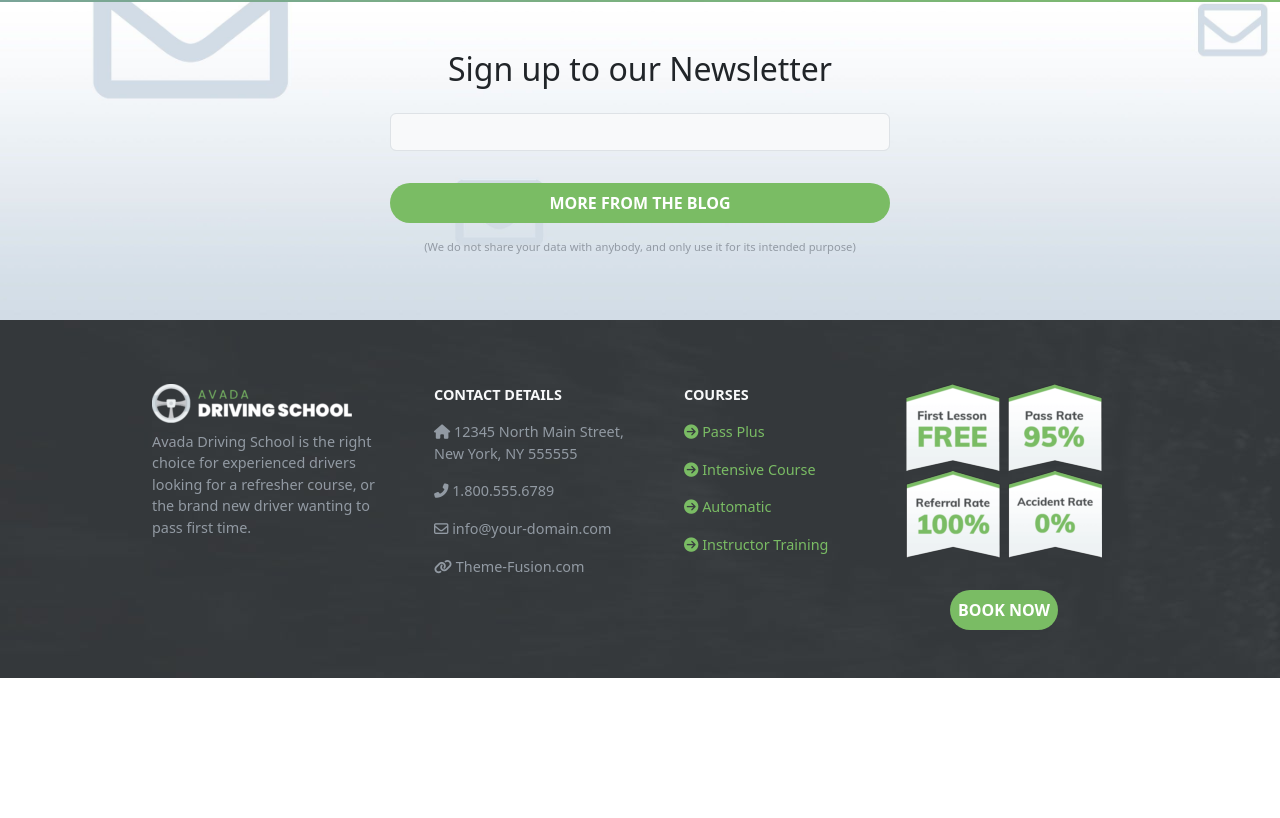
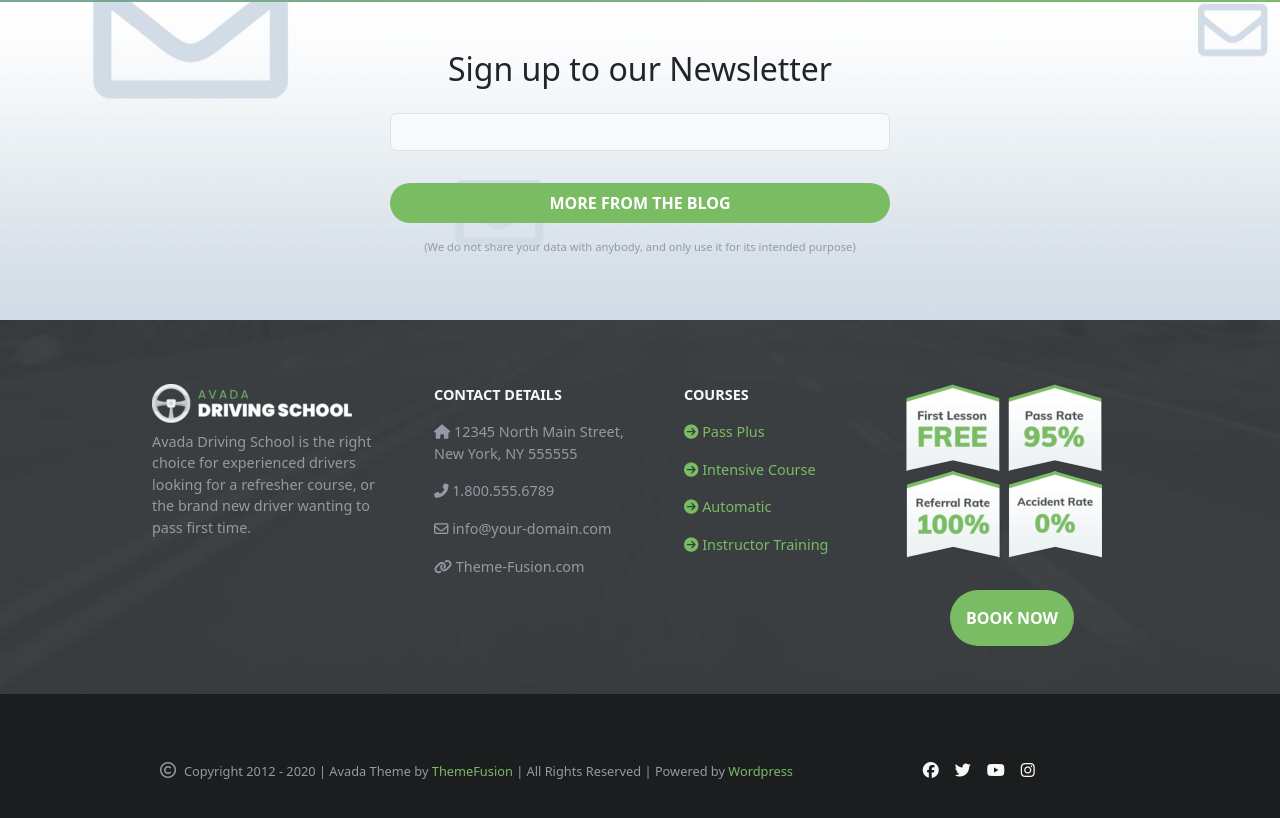
Before and after one commit to antoniodangelo11/proj-html-vuejs, a Vue app: page / in a window 1280 px wide. Shown: the part 3843-4661 px from the top of the page. Before the commit the page ends 4521 px from the top, so only its background shows below. Built offline with nearby package versions, Linux system fonts and the light colour scheme.

Commit message:
add cpyright component

```diff
--- a/src/components/AppContact.vue
+++ b/src/components/AppContact.vue
@@ -65,7 +65,7 @@ export default {
                         <img src="../assets/img/labels-400x87BOT.png" alt="">
                     </div>
                     <div>
-                        <button class="btn_green fw-bold p-2">BOOK NOW</button>
+                        <button class="btn_green fw-bold p-3">BOOK NOW</button>
                     </div>
 
                 </div>
@@ -77,6 +77,7 @@ export default {
 <style lang="scss" scoped>
 .bg_contact {
     background-image: url(../assets/img/footer-background-color.jpg);
+    background-position: bottom;
 }
 
 .container {
--- /dev/null
+++ b/src/components/AppCopyRight.vue
@@ -0,0 +1,64 @@
+<script>
+export default {
+
+}
+</script>
+
+<template>
+    <section class="bg_copy">
+        <div class="container">
+            <div class="row justify-content-between">
+                <div class="col-8">
+                    <div class="copyright">
+                        <i class="fa-regular fa-copyright px-2"></i>
+                        <span>Copyright 2012 - 2020 | Avada Theme by <a href="">ThemeFusion</a> | All Rights Reserved |
+                            Powered by <a href="">Wordpress</a></span>
+                    </div>
+                </div>
+                <div class="col-4">
+                    <div class="socials_icons text-light">
+                        <i class="fa-brands fa-facebook px-2"></i>
+                        <i class="fa-brands fa-twitter px-2"></i>
+                        <i class="fa-brands fa-youtube px-2"></i>
+                        <i class="fa-brands fa-instagram px-2"></i>
+                    </div>
+                </div>
+            </div>
+        </div>
+    </section>
+</template>
+
+<style lang="scss" scoped>
+.bg_copy {
+    background-color: rgb(28, 29, 30);
+    height: 10rem;
+}
+
+.container {
+    max-width: 1000px;
+    padding-top: 4rem;
+    padding-bottom: 3rem;
+}
+
+.copyright {
+
+    i {
+        color: #929aa3;
+    }
+
+    span {
+        color: #929aa3;
+        font-size: .8em;
+        white-space: nowrap;
+
+        a {
+            text-decoration: none;
+            color: #7ABC64;
+        }
+    }
+}
+
+.socials_icons {
+    padding-left: 6rem;
+}
+</style>
--- a/src/components/AppFooter.vue
+++ b/src/components/AppFooter.vue
@@ -1,9 +1,11 @@
 <script>
 import AppContact from './AppContact.vue';
+import AppCopyRight from './AppCopyRight.vue';
 
 export default {
     components: {
         AppContact,
+        AppCopyRight,
     }
 }
 </script>
@@ -11,6 +13,7 @@ export default {
 <template>
     <footer>
         <AppContact />
+        <AppCopyRight />
     </footer>
 </template>
 
```
